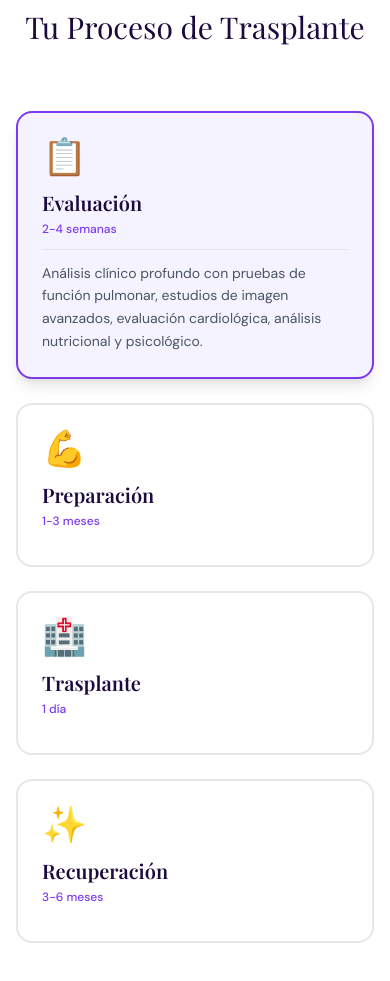
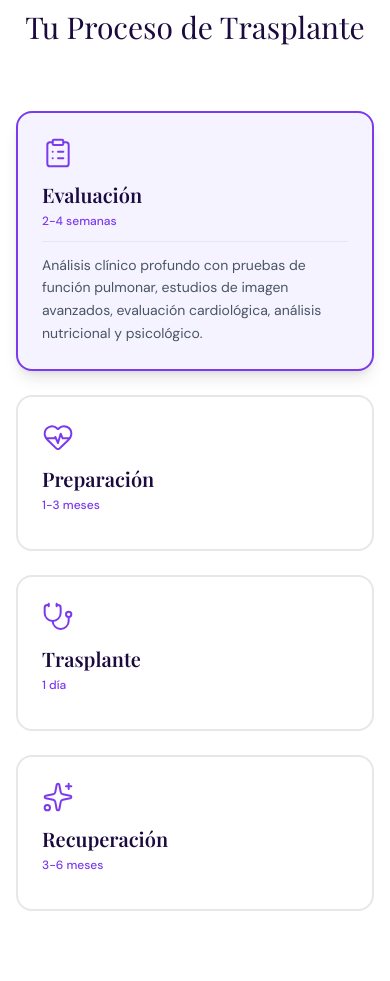
Before and after one commit to juangalindo55/CETRA, a Next.js app: page / in a window 390 px wide. Shown: the part 1620-2601 px from the top of the page. Built offline with nearby package versions, Linux system fonts and the light colour scheme.

Commit message:
style: replace emojis with Lucide React premium icons in Timeline mobile view

```diff
--- a/src/components/sections/Timeline.tsx
+++ b/src/components/sections/Timeline.tsx
@@ -2,6 +2,8 @@
 
 import { motion } from 'framer-motion';
 import { useState } from 'react';
+
+import { ClipboardList, HeartPulse, Stethoscope, Sparkles } from 'lucide-react';
 
 const phases = [
   {
@@ -9,28 +11,28 @@ const phases = [
     title: 'Evaluación',
     duration: '2-4 semanas',
     description: 'Análisis clínico profundo con pruebas de función pulmonar, estudios de imagen avanzados, evaluación cardiológica, análisis nutricional y psicológico.',
-    icon: '📋',
+    icon: <ClipboardList className="w-8 h-8 text-[#7C3AED]" strokeWidth={1.5} />,
   },
   {
     phase: 2,
     title: 'Preparación',
     duration: '1-3 meses',
     description: 'Programa de rehabilitación respiratoria, optimización nutricional, educación sobre el proceso, coordinación con equipo de donación y preparación psicológica.',
-    icon: '💪',
+    icon: <HeartPulse className="w-8 h-8 text-[#7C3AED]" strokeWidth={1.5} />,
   },
   {
     phase: 3,
     title: 'Trasplante',
     duration: '1 día',
     description: 'Procedimiento quirúrgico realizado por nuestro equipo especializado con tecnología de punta. Monitoreo continuo durante y después de la intervención.',
-    icon: '🏥',
+    icon: <Stethoscope className="w-8 h-8 text-[#7C3AED]" strokeWidth={1.5} />,
   },
   {
     phase: 4,
     title: 'Recuperación',
     duration: '3-6 meses',
     description: 'Rehabilitación progresiva, ajuste de medicamentos, monitoreo de función pulmonar, seguimiento continuo y retorno gradual a actividades cotidianas.',
-    icon: '✨',
+    icon: <Sparkles className="w-8 h-8 text-[#7C3AED]" strokeWidth={1.5} />,
   },
 ];
 
```
